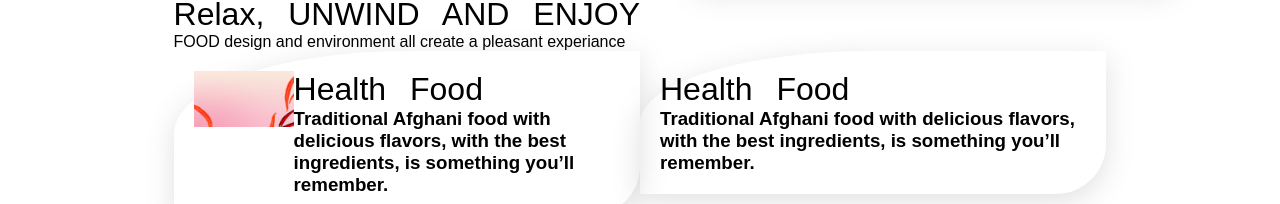
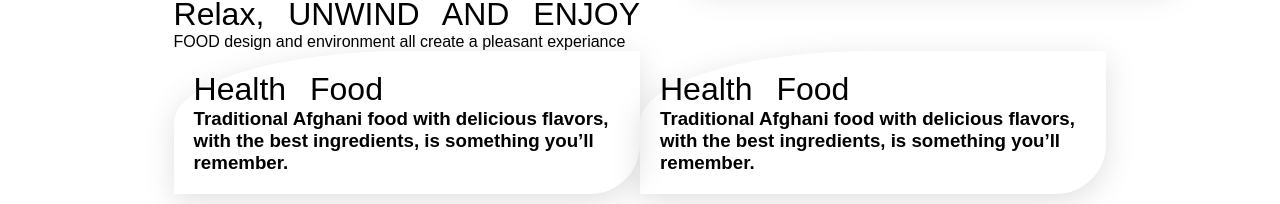
Before and after one commit to Amirkhan55/balana-restaurant-1, a React (Create React App) app: page / in a window 1280 px wide. Shown: the part 1592-1796 px from the top of the page. Built offline with nearby package versions, Linux system fonts and the light colour scheme.

Commit message:
last changes in weekend

```diff
--- a/src/views/home/Home.js
+++ b/src/views/home/Home.js
@@ -1,4 +1,4 @@
-import { Button, FormControl } from "@mui/material";
+import { Button, Menu } from "@mui/material";
 import React from "react";
 import "./home.css";
 const Home = () => {
@@ -67,7 +67,10 @@ const Home = () => {
           <div className="items-containner">
             <div className="item-Div">
               <div className="image-Div">
-              <img src="/img/Chilli.jpg" alt="image" />
+             <div className="icons--Div">
+
+<Menu/>
+             </div>
               </div>
               <div className="item-containt">
               <h1>Health Food</h1>
@@ -77,7 +80,6 @@ const Home = () => {
 
              <div className="item-Div">
               <div className="image-Div">
-              <FormControl/>
               </div>
               <div className="item-containt">
               <h1>Health Food</h1>
--- a/src/views/home/home.css
+++ b/src/views/home/home.css
@@ -161,7 +161,9 @@ flex: 1;
 }
 .image-Div img{
  width: 100px;
+ background-color: lightcoral;
 }
 .items-containt{
   flex: 1;
+  background-color: lightsteelblue;
 }
```
